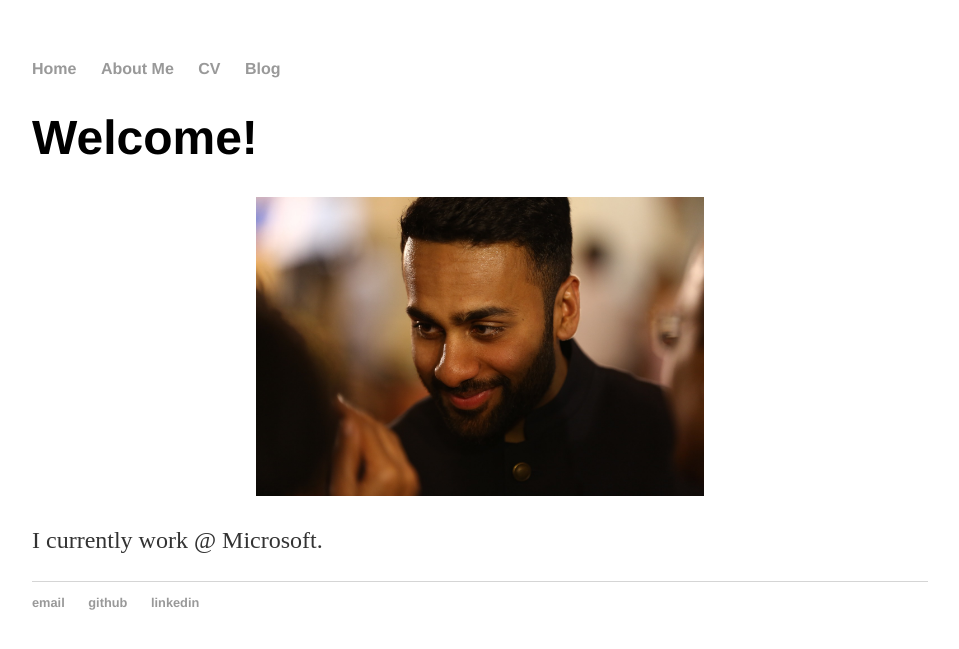
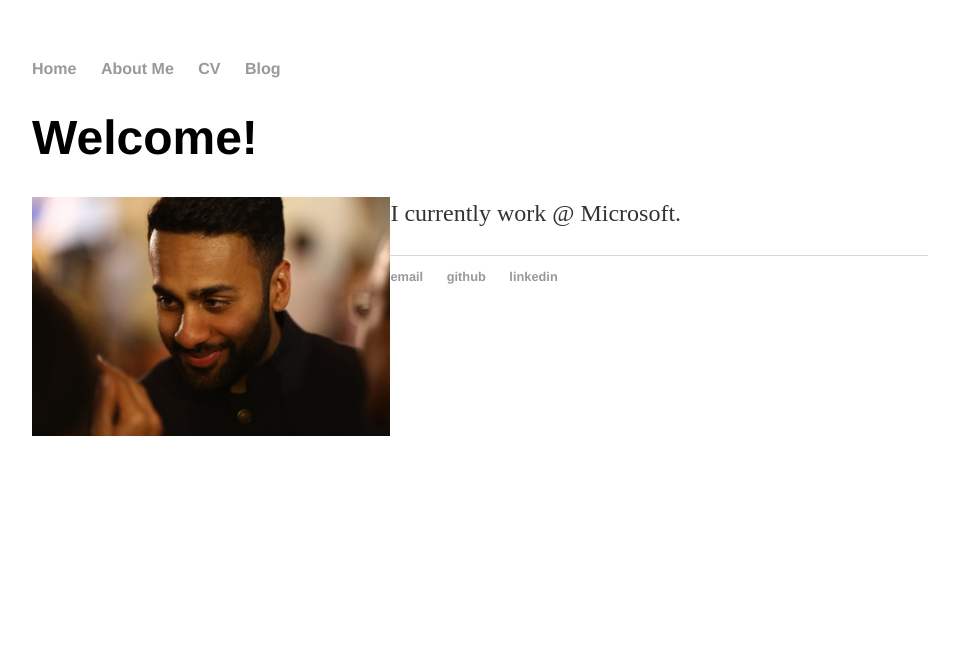
Before and after one commit to suvamsh/suvamsh.github.io, a Jekyll site: the page built from index.html, in a window 1280 px wide. Shown: the top 649 px of the page, without its empty margins (160-1119 px from the left). Built offline with Jekyll 4.4.1, drawn with Linux system fonts in a browser that asks for light colours.

Commit message:
resize iamge

```diff
--- a/index.html
+++ b/index.html
@@ -4,8 +4,8 @@ title: Suvamsh Shivaprasad
 ---
 <div class="blurb">
 	<h1>Welcome!</h1>
-	<div style="text-align: center;">
-       <img src="img/me.png" style="max-width: 50%; height: 50;" alt="FYI, image alt text is required" />
+	<div style="text-align: left;">
+       <img src="img/me.png" style="max-width: 40%; height: 40%;" alt="Suvamsh Shivaprasad" align="left"/>
     </div>
 	<!-- <p><img src="img/me.png" alt="suvamsh_face" align="left" hspace="10" vspace="10"/> -->
 	<p>I currently work @ Microsoft.</p>
```
